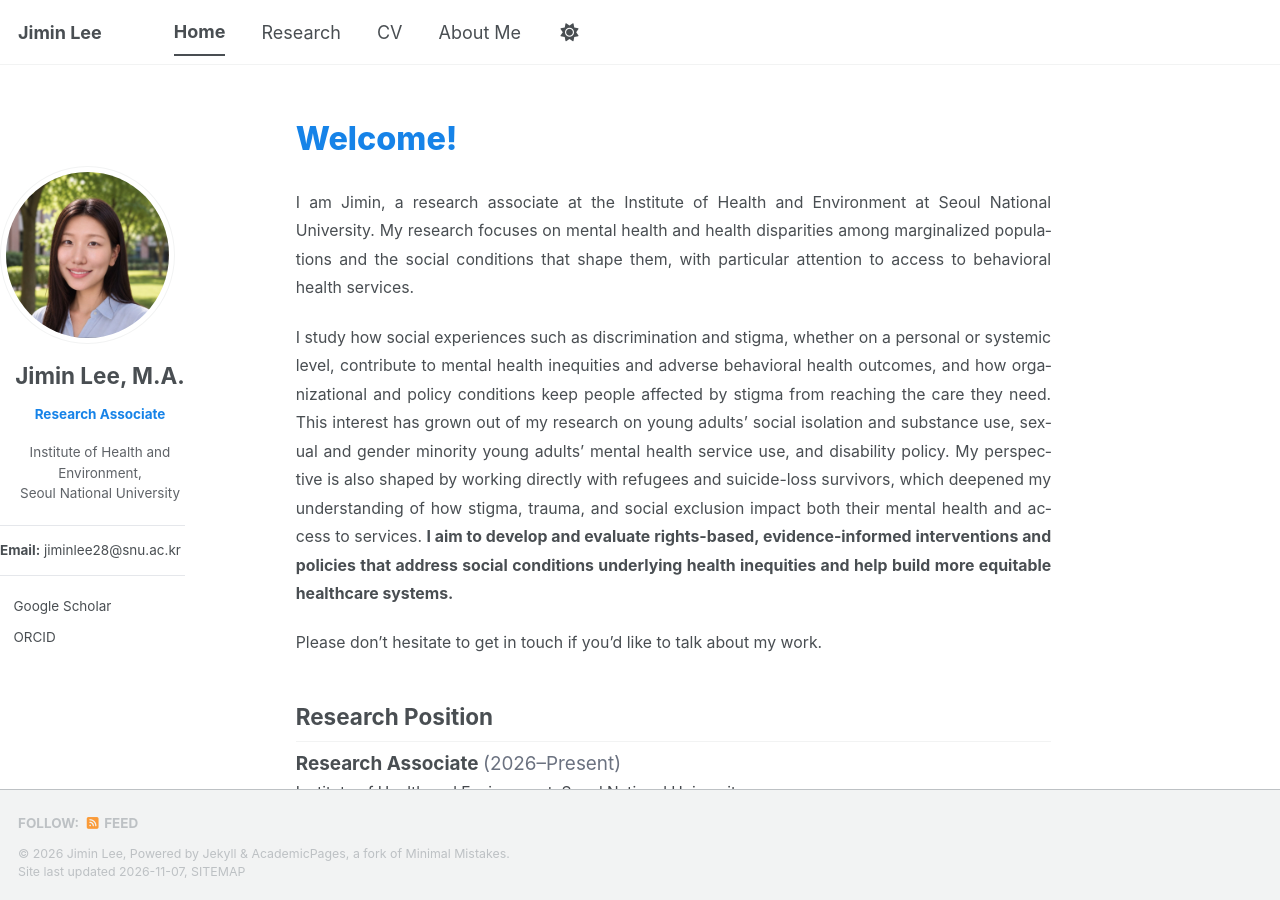
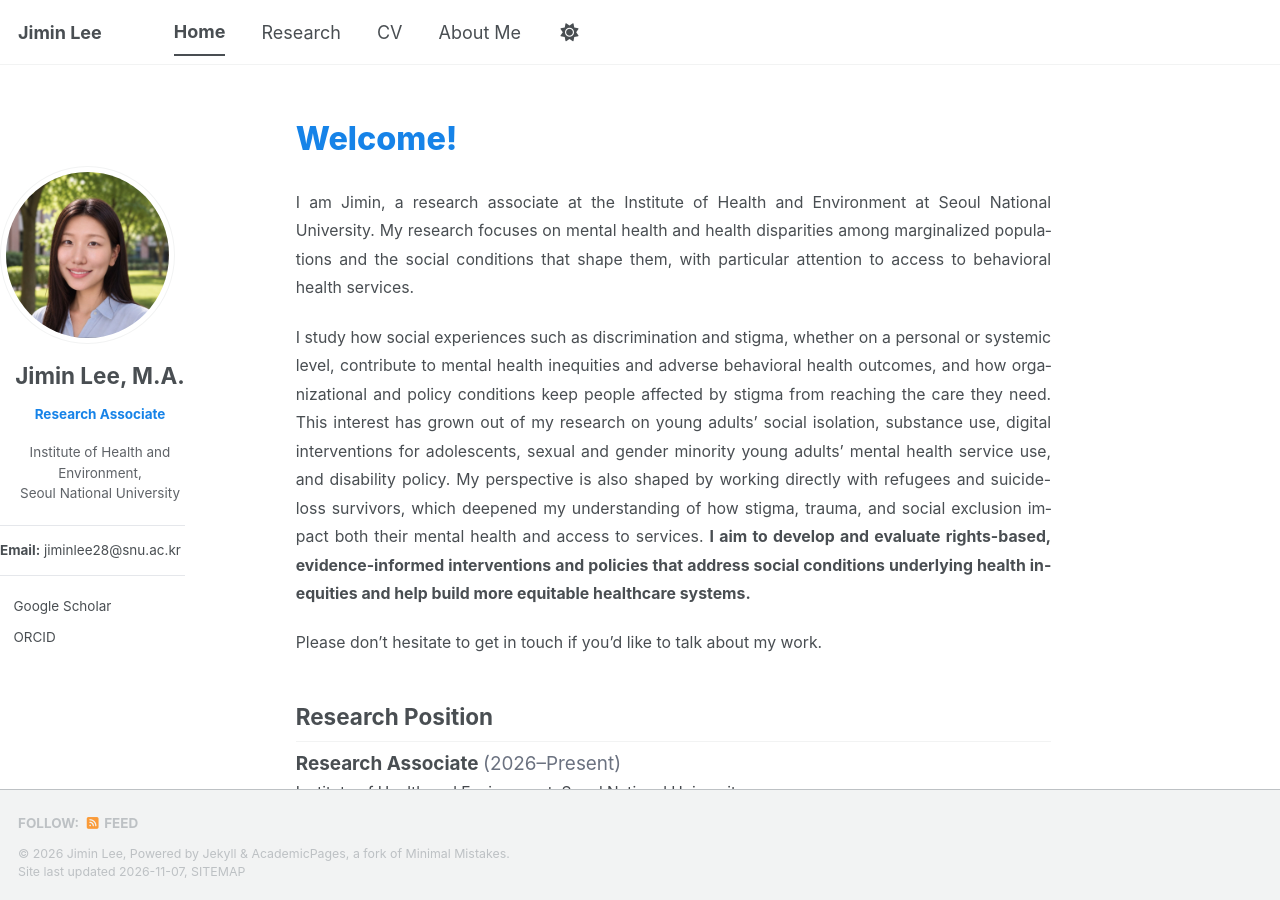
Before and after one commit to jiminlee-research/jiminlee-research.github.io, a Jekyll site: the page built from _pages/about.md, in a window 1280 px wide and 900 px high. Built offline with Jekyll 4.4.1, drawn with Linux system fonts in a browser that asks for light colours; a style sheet for code colours, icons or effects is not loaded.

Commit message:
Add digital interventions to home page research list
Co-Authored-By: Claude Opus 5.5 <noreply@anthropic.com>
Claude-Session: https://claude.ai/code/session_01PcjxNfDHwsJtJ6agebrJHV

```diff
--- a/_pages/about.md
+++ b/_pages/about.md
@@ -38,7 +38,7 @@ author_profile: true
 
 I am Jimin, a research associate at the Institute of Health and Environment at Seoul National University. My research focuses on mental health and health disparities among marginalized populations and the social conditions that shape them, with particular attention to access to behavioral health services.
 
-I study how social experiences such as discrimination and stigma, whether on a personal or systemic level, contribute to mental health inequities and adverse behavioral health outcomes, and how organizational and policy conditions keep people affected by stigma from reaching the care they need. This interest has grown out of my research on young adults' social isolation and substance use, sexual and gender minority young adults' mental health service use, and disability policy. My perspective is also shaped by working directly with refugees and suicide-loss survivors, which deepened my understanding of how stigma, trauma, and social exclusion impact both their mental health and access to services. **I aim to develop and evaluate rights-based, evidence-informed interventions and policies that address social conditions underlying health inequities and help build more equitable healthcare systems.**
+I study how social experiences such as discrimination and stigma, whether on a personal or systemic level, contribute to mental health inequities and adverse behavioral health outcomes, and how organizational and policy conditions keep people affected by stigma from reaching the care they need. This interest has grown out of my research on young adults' social isolation, substance use, digital interventions for adolescents, sexual and gender minority young adults' mental health service use, and disability policy. My perspective is also shaped by working directly with refugees and suicide-loss survivors, which deepened my understanding of how stigma, trauma, and social exclusion impact both their mental health and access to services. **I aim to develop and evaluate rights-based, evidence-informed interventions and policies that address social conditions underlying health inequities and help build more equitable healthcare systems.**
 
 Please don't hesitate to get in touch if you'd like to talk about my work.
 
```
